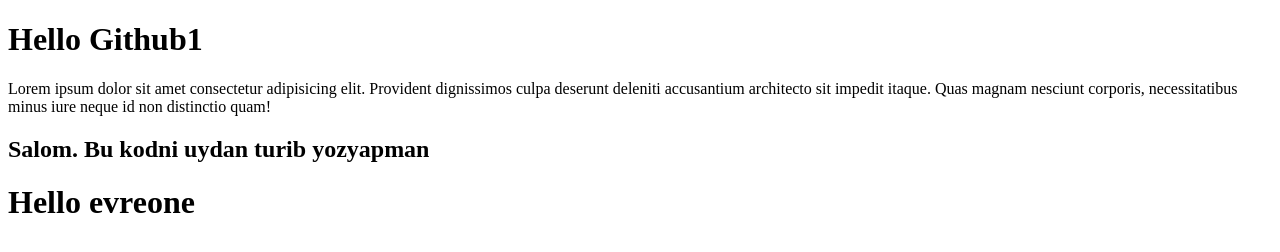
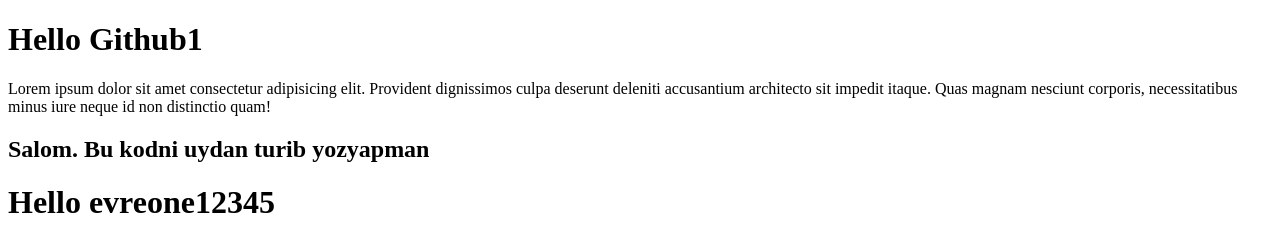
Before and after one commit to AsadbekMudinov/kiddy, a plain HTML site: page index.html in a window 1280 px wide. Drawn offline with Linux system fonts and the light colour scheme.

Commit message:
qoshildi

```diff
--- a/index.html
+++ b/index.html
@@ -12,6 +12,6 @@
         Lorem ipsum dolor sit amet consectetur adipisicing elit. Provident dignissimos culpa deserunt deleniti accusantium architecto sit impedit itaque. Quas magnam nesciunt corporis, necessitatibus minus iure neque id non distinctio quam!
     </p>
     <h2>Salom. Bu kodni uydan turib yozyapman</h2>
-    <h1>Hello evreone</h1>
+    <h1>Hello evreone12345</h1>
 </body>
 </html>
```
